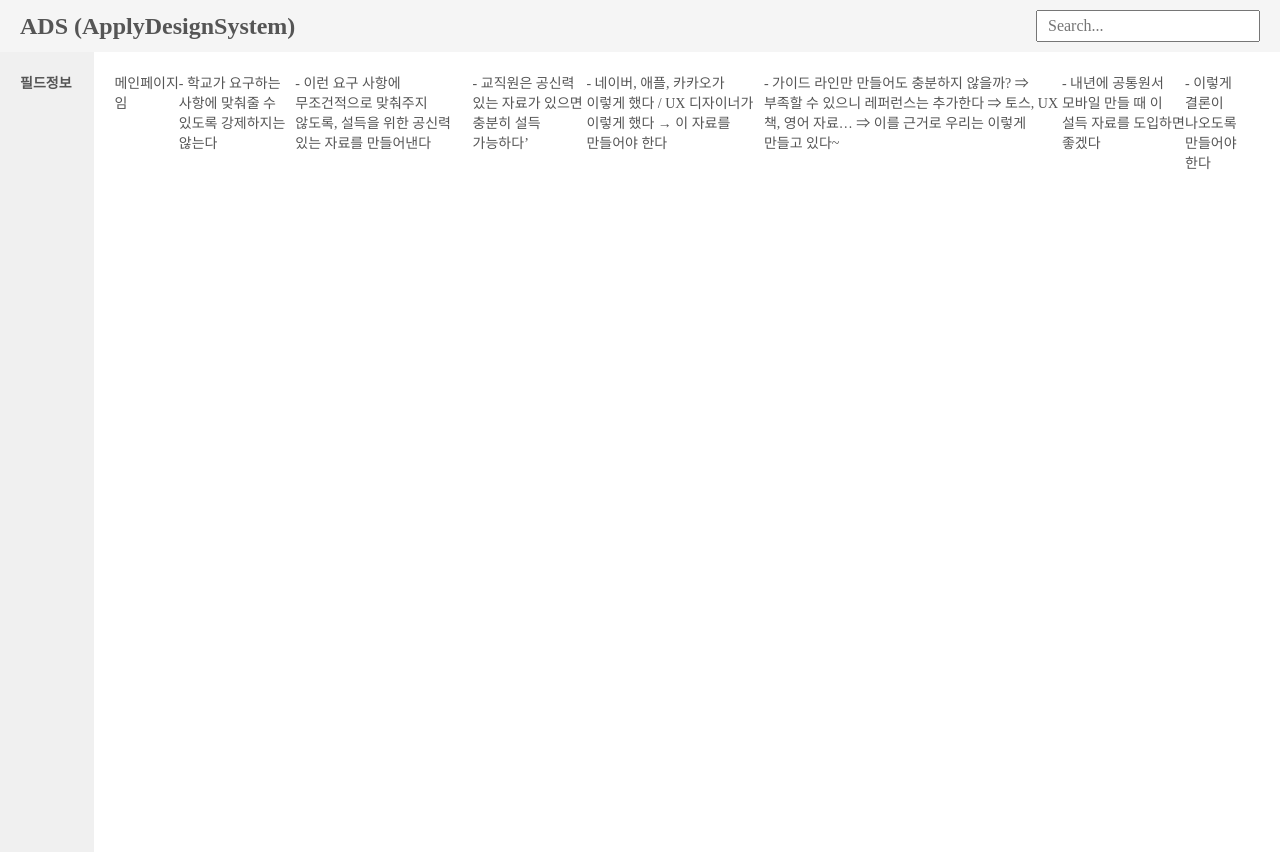
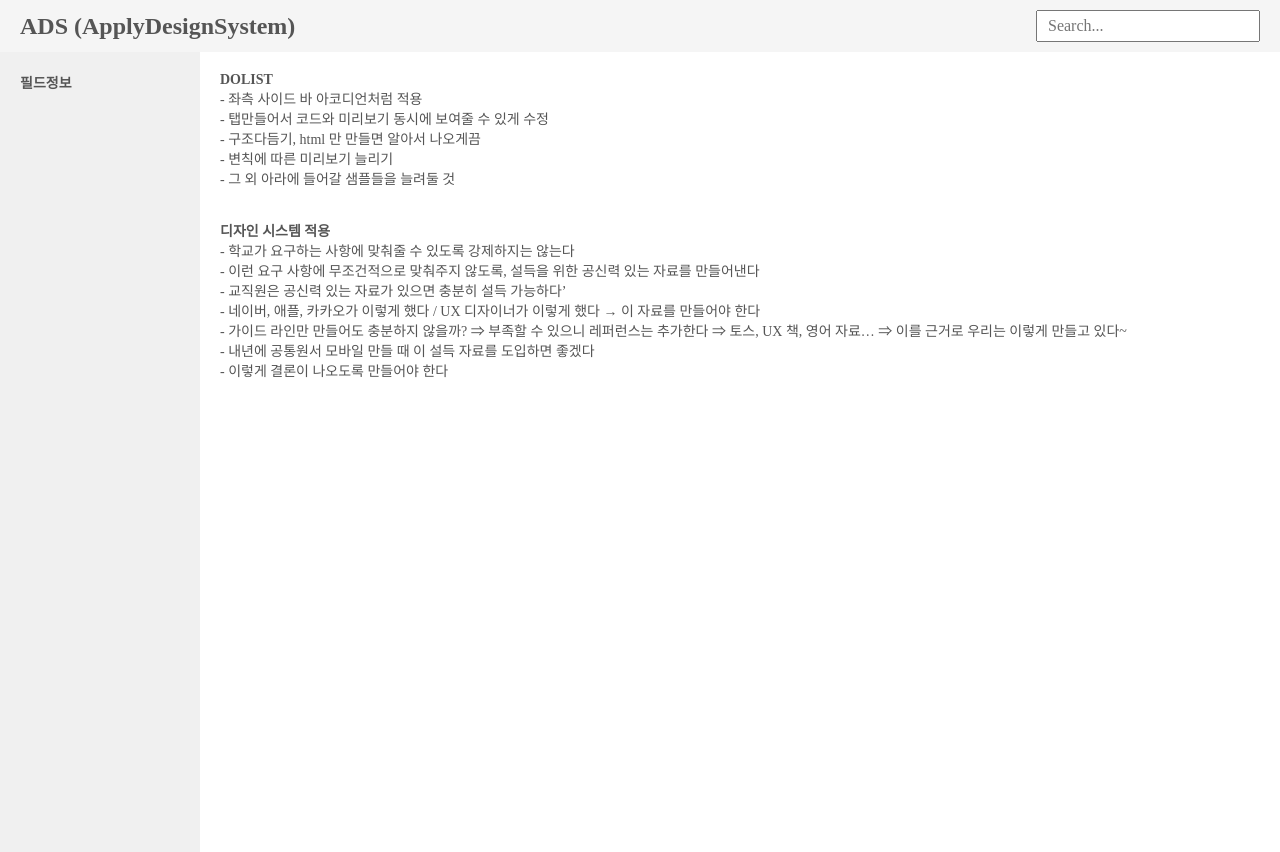
Before and after one commit to navskh/apply-design-system, a Next.js app: page / in a window 1280 px wide. Built offline with nearby package versions, Linux system fonts and the light colour scheme; a web font is replaced by a local one.

Commit message:
일단 여기까지

```diff
--- a/src/app/components/Header.tsx
+++ b/src/app/components/Header.tsx
@@ -4,7 +4,7 @@ import styles from './Header.module.css'; // CSS Module 사용 예시
 const Header = () => {
   return (
     <header className={styles.header}>
-      <div className={styles.logo}>ADS (ApplyDesignSystem)</div>
+      <div className={styles.logo}> <a href="/">ADS (ApplyDesignSystem)</a></div>
       <input type="search" placeholder="Search..." className={styles.searchInput} />
     </header>
   );
--- a/src/app/page.tsx
+++ b/src/app/page.tsx
@@ -1,9 +1,17 @@
 export default function Page() {
   return (
     <>
-      <div style={{ display: 'flex' }}>
-        메인페이지 임
+      <div>
+        <h1>DOLIST</h1>
+        <p>- 좌측 사이드 바 아코디언처럼 적용</p>
+        <p>- 탭만들어서 코드와 미리보기 동시에 보여줄 수 있게 수정</p>
+        <p>- 구조다듬기, html 만 만들면 알아서 나오게끔</p>
+        <p>- 변칙에 따른 미리보기 늘리기</p>
+        <p>- 그 외 아라에 들어갈 샘플들을 늘려둘 것</p>
+        <br />
+        <br />
 
+        <h1>디자인 시스템 적용</h1>
         <p>- 학교가 요구하는 사항에 맞춰줄 수 있도록 강제하지는 않는다</p>
         <p>- 이런 요구 사항에 무조건적으로 맞춰주지 않도록, 설득을 위한 공신력 있는 자료를 만들어낸다</p>
         <p>- 교직원은 공신력 있는 자료가 있으면 충분히 설득 가능하다’</p>
@@ -11,7 +19,6 @@ export default function Page() {
         <p>- 가이드 라인만 만들어도 충분하지 않을까? ⇒ 부족할 수 있으니 레퍼런스는 추가한다 ⇒ 토스, UX 책, 영어 자료… ⇒ 이를 근거로 우리는 이렇게 만들고 있다~</p>
         <p>- 내년에 공통원서 모바일 만들 때 이 설득 자료를 도입하면 좋겠다</p>
         <p>- 이렇게 결론이 나오도록 만들어야 한다</p>
-
       </div>
     </>
   )
```
